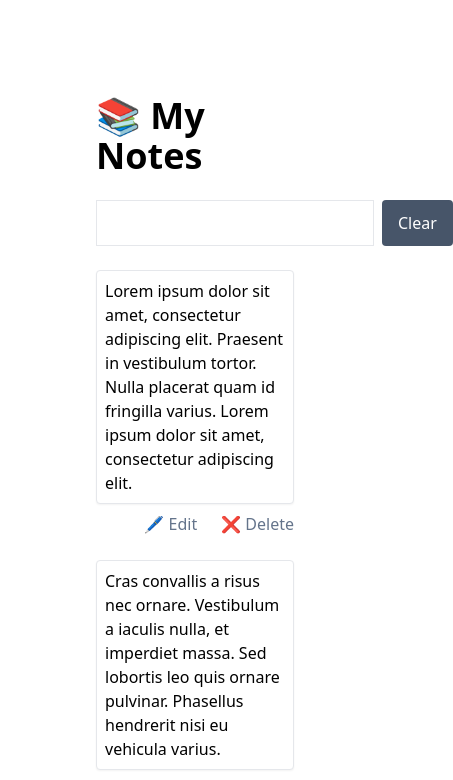
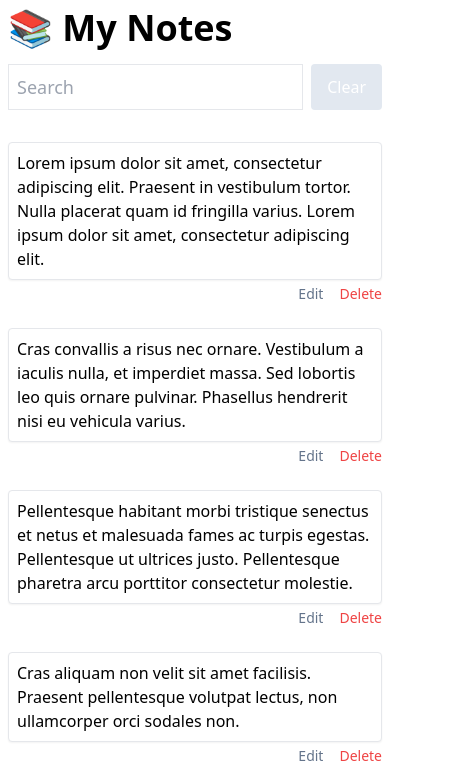
Before and after one commit to 13milliseconds/Notes, a Next.js app: page / in a window 390 px wide. Shown: the top 780 px of the page, 453 px wide, since content can reach past the window. Built offline with nearby package versions, Linux system fonts and the light colour scheme.

Commit message:
First mobile version

```diff
--- a/components/NoteCard/NoteCard.tsx
+++ b/components/NoteCard/NoteCard.tsx
@@ -57,15 +57,15 @@ export default function NoteCard({ note, query }: Props){
 
     return <div className='mb-6'>
             {editing ? <NoteEditor note={note} charMin={20} charMax={300} saveNote={handleSave}/>
-                    : <article className='p-2 mb-2 border rounded bg-white shadow-sm'>{highlightedText}</article>
+                    : <article className='p-2 mb-1 border rounded bg-white shadow-sm'><p className='break-words'>{highlightedText}</p></article>
             }
-            <footer className='flex justify-end'>
+            <footer className='flex justify-end text-sm'>
             <button
-                className='mr-6 text-slate-500 hover:text-red-950'
-                onClick={() => handleEdit()}>{ editing ? 'Cancel' : '🖊️ Edit'}</button>
+                className='mr-4 text-slate-500 hover:text-red-950'
+                onClick={() => handleEdit()}>{ editing ? 'Cancel' : 'Edit'}</button>
             <button
-                className=' text-slate-500 hover:text-red-950'
-                onClick={() => handleDelete()}>❌ Delete</button>
+                className=' text-red-500 hover:text-red-950'
+                onClick={() => handleDelete()}>Delete</button>
             </footer>
          </div>
 }
--- a/components/NoteEditor/NoteEditor.tsx
+++ b/components/NoteEditor/NoteEditor.tsx
@@ -59,18 +59,21 @@ export default function NoteEditor({note, charMax, charMin, saveNote}: Props){
     return <form onSubmit={handleSubmit}>
         <textarea
             className="border block p-2 text-lg w-full min-h-[15rem]"
+            placeholder="Write a new note"
             value={noteContent}
             onChange={handleChange}
             onKeyDown={EnterPress}
             ref={textareaRef}
             autoFocus
          />
-         <div>{noteContent.length}/{charMax}</div>
          { validationError ? <div className="text-red-500">{validationError}</div> : null }
+         <div className="flex justify-between mt-2">
          <input
             type="submit"
             className="bg-slate-600 text-white p-2 rounded"
             value="Save"
             />
+            <div className={noteContent.length == charMax ? 'text-red-500' : ''}>{noteContent.length}/{charMax}</div>
+            </div>
     </form>
 }
--- a/components/SearchBar/SearchBar.tsx
+++ b/components/SearchBar/SearchBar.tsx
@@ -5,15 +5,16 @@ interface Props{
 }
 
 export default function SearchBar({ query, setQuery}: Props){
-    return <div className="mb-6 flex">
+    return <div className="flex w-full md:max-w-sm">
         <input
         type='text'
-        className="border block p-2 text-lg"
+        placeholder="Search"
+        className="border block p-2 text-lg flex-1"
         onChange={(e) => setQuery(e.target.value)}
         value={query}
         />
         <button
-            className="py-2 px-4 bg-slate-600 text-white ml-2 rounded"
+            className="py-2 px-4 bg-slate-600 text-white ml-2 rounded disabled:bg-slate-200 transition"
             disabled={!query}
             onClick={() => setQuery("")}
             >
--- a/pages/index.tsx
+++ b/pages/index.tsx
@@ -29,9 +29,11 @@ export default function Home() {
     }
 
   return (
-    <main className="min-h-screen p-24 max-w-6xl mx-auto">
-      <h1 className='text-4xl font-bold mb-6'>📚 My Notes</h1>
+    <main className="min-h-screen px-2 md:px-6 lg:px-24 max-w-6xl mx-auto">
+      <header className='lg:flex justify-between mb-6 align-middle sticky top-0 bg-white py-2'>
+      <h1 className='text-4xl font-bold mb-4 lg:mb-0'>📚 My Notes</h1>
       <SearchBar query={query} setQuery={setQuery} />
+      </header>
       <div className='mb-6'>
       { filteredNotes && filteredNotes.length
           ? filteredNotes.map((note) => <NoteCard key={note._id} note={note} query={query} />)
```
